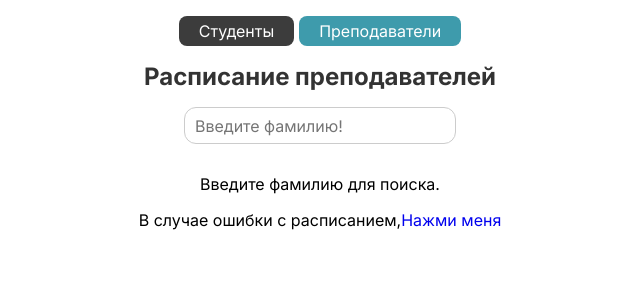
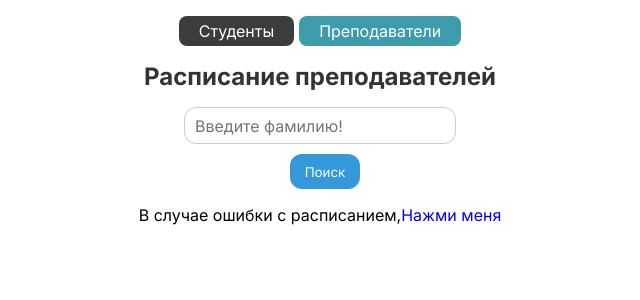
Before and after one commit to NABakosh/atfitkSchedule, a React (Vite) app: page /teachers in a window 1280 px wide. Shown: the top 300 px of the page, without its empty margins (320-960 px from the left). Built offline with nearby package versions, Linux system fonts and the light colour scheme.

Commit message:
fix:rewrited search algorotihm witout AI

```diff
--- a/src/pages/Teachers.jsx
+++ b/src/pages/Teachers.jsx
@@ -1,124 +1,51 @@
-import styles from "./teachers.module.scss";
-import schedule from "../schedule1.json";
-import { useEffect, useState, useMemo } from "react"; // Добавлен useMemo
-
+import styles from './teachers.module.scss'
+import schedule from '../schedule1.json'
+import { useEffect, useState } from 'react'
 export default function Teachers() {
-  const handleDays = ["Понедельник", "Вторник", "Среда", "Четверг", "Пятница"];
-
-  const [teacher, setTeacher] = useState("");
-  const [results, setResults] = useState([]);
-
-  const sortedScehedule = schedule[0];
-  const keys = Object.keys(sortedScehedule);
-
+	const handleKeys = [
+		'Время',
+		'Понедельник',
+		'Вторник',
+		'Среда',
+		'Четверг',
+		'Пятница',
+	]
+	const [teacher, setTeacher] = useState('')
+	const sortedScehedule = schedule[0]
+	const keys = Object.keys(sortedScehedule)
 	const search = () => {
-    if (!teacher.trim()) {
-      setResults([]);
-      return;
+		for (let i = 0; i < keys.length - 1; i++) {
+			const groupNumber = keys[i]
+			if (teacher === '' || groupNumber.length == 0) return null
+			const groupWeekend = sortedScehedule[groupNumber]
+			const weekKeys = Object.keys(groupWeekend)
+			for (let j = 0; j < weekKeys.length; j++) {
+				const time = groupWeekend['Время']
+				const groupData = groupWeekend[weekKeys[j]]
+				groupData.forEach((element, k) => {
+					if (element.includes(teacher)) {
+						console.log(
+							`Группа: ${groupNumber}, День: ${weekKeys[j]}, Время: ${time[k]}, Пара: ${element}`
+						)
 					}
-
-    const foundSchedules = [];
-
-    for (const group of keys) {
-      const groupSchedule = sortedScehedule[group];
-
-      for (const dayKey of handleDays) {
-        const daySchedule = groupSchedule[dayKey];
-        if (!daySchedule) {
-          continue;
-        }
-
-        for (let timeIndex = 0; timeIndex < daySchedule.length; timeIndex++) {
-          const lessonString = daySchedule[timeIndex];
-
-          if (lessonString.toLowerCase().includes(teacher.toLowerCase())) {
-            const timeKey = "Время";
-            const timeSlot = groupSchedule[timeKey]
-              ? groupSchedule[timeKey][timeIndex]
-              : "Нет времени";
-
-            foundSchedules.push({
-              group: group,
-              day: dayKey,
-              time: timeSlot,
-              lesson: lessonString,
-            });
-          }
+				})
 			}
 		}
 	}
 
-    setResults(foundSchedules);
-  };
-
 	useEffect(() => {
-    search();
-  }, [teacher]);
-
-  /**
-   * Функция для группировки массива результатов по дню недели.
-   * Возвращает объект вида: { "Понедельник": [...results], "Вторник": [...results] }
-   */
-  const groupedResults = useMemo(() => {
-    if (results.length === 0) return {};
-
-    return results.reduce((acc, item) => {
-      const day = item.day;
-      if (!acc[day]) {
-        acc[day] = [];
-      }
-      acc[day].push(item);
-      return acc;
-    }, {});
-  }, [results]); // Пересчитываем только при изменении массива results
-
-  // Получаем список дней в правильном порядке
-  const daysWithResults = handleDays.filter(
-    (day) => groupedResults[day] && groupedResults[day].length > 0
-  );
-
+		search()
+	}, [teacher])
 	return (
 		<div className={styles.teachersPage}>
 			<h2>Расписание преподавателей</h2>
 			<input
-        placeholder="Введите фамилию!"
+				placeholder='Введите фамилию!'
 				className={styles.input}
 				value={teacher}
-        onChange={(e) => setTeacher(e.target.value)}
+				onChange={e => setTeacher(e.target.value)}
 			/>
-
-      {/* Вместо прямого отображения results.map теперь итерируемся по сгруппированным результатам */}
-      <div className={styles.resultsContainer}>
-        {" "}
-        {/* Добавим новый контейнер для группировки стилей */}
-        {results.length > 0 ? (
-          // Итерация по дням, в которых есть результаты
-          daysWithResults.map((day) => (
-            <div key={day} className={styles.dayGroup}>
-              {/* Заголовок дня */}
-              <h3 className={styles.dayHeader}>{day}</h3>
-
-              {/* Контейнер для уроков этого дня */}
-              <div className={styles.results}>
-                {groupedResults[day].map((item, index) => (
-                  <div key={`${day}-${index}`} className={styles.resultItem}>
-                    <p>
-                      {item.group} Группа
-                      <br />
-                      Время: {item.time}
-                    </p>
-                    <p>{item.lesson}</p>
+			<button onClick={() => search()}>Поиск</button>
 		</div>
-                ))}
-              </div>
-            </div>
-          ))
-        ) : teacher.trim() ? (
-          <p>Преподаватель **"{teacher}"** не найден в расписании.</p>
-        ) : (
-          <p>Введите фамилию для поиска.</p>
-        )}
-      </div>
-    </div>
-  );
+	)
 }
```
Lines whose indentation alone changed are shown as unchanged.
